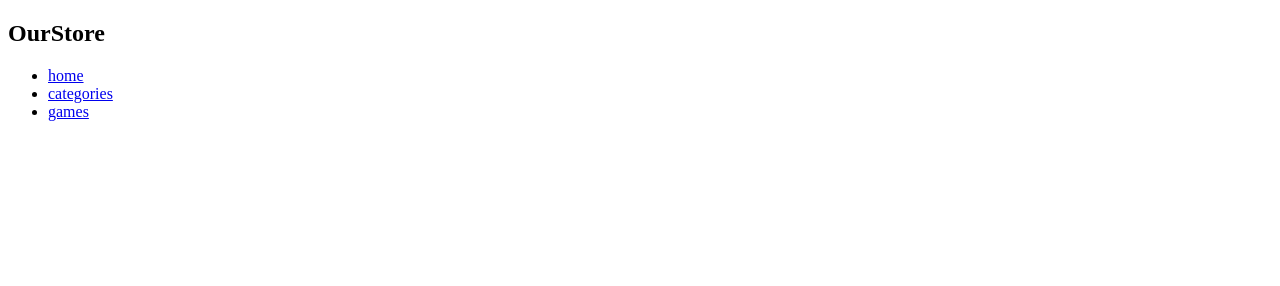
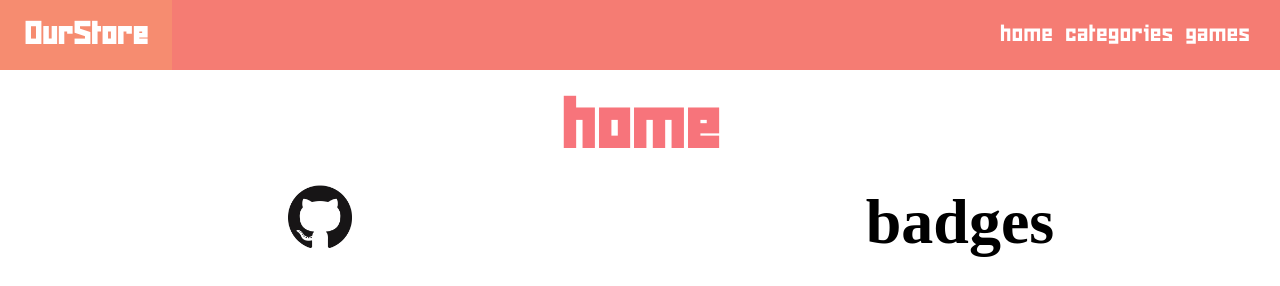
Before and after one commit to Radiquum/OurStore, a Flask app: page / in a window 1280 px wide. Shown: the top 286 px of the page. Before the commit the page ends 121 px from the top, so only its background shows below. Run offline with Flask 2, Linux system fonts and the light colour scheme.

Commit message:
some design
navigation bar & (kinda) home page

```diff
--- /dev/null
+++ b/static/css/index.css
@@ -0,0 +1,20 @@
+.index {
+    display: grid;
+    grid-template-columns: repeat(2, 1fr);
+}
+
+.github {
+    display: flex;
+    flex-direction: column;
+    align-items: center;
+}
+
+.badges {
+    display: flex;
+    flex-direction: column;
+    grid-row: 1;
+    grid-column: 2;
+    align-items: center;
+}
+
+img:where(.badges, .github, :not(.ghlogo)) {margin: 0.5rem;}
--- /dev/null
+++ b/static/css/main.css
@@ -0,0 +1,33 @@
+/* #### RESET #### */
+
+*{
+  margin: 0;
+  padding: 0;
+}
+
+/* #### FONTS #### */
+
+@font-face {
+  font-family: "Snowstorm";
+  src: url( "/static/fonts/Snowstorm.otf" );
+}
+
+/* #### COLORS #### */
+
+:root {
+    --nav-main-bg-color: #F57C73;
+    --nav-logo-bg-color: #F68C70;
+    --nav-text-color: #fff;
+    --nav-link-hover-color: #fcef74;
+    --page-header-text-color: #F7747B;
+  }
+
+/* #### PAGE HEADER #### */
+
+header {
+  text-align: center;
+  font-family: "Snowstorm";
+  font-size: 3rem;
+  padding: 1rem;
+  color: var(--page-header-text-color);
+}
--- /dev/null
+++ b/static/css/nav.css
@@ -0,0 +1,42 @@
+/* #### NAV #### */
+
+nav {
+    display: flex;
+    flex-direction: row;
+    background-color: var(--nav-main-bg-color);
+    font-family: "Snowstorm";
+}
+
+/* #### LOGO #### */
+
+.logo {
+    background-color: var(--nav-logo-bg-color);
+    color: var(--nav-text-color);
+    padding-inline: 1.5rem;
+    padding-block: 1rem;
+    font-size: 2rem;
+}
+
+/* #### LINKS #### */
+
+.links {
+    display: flex;
+    width: 100%;
+    justify-content: right;
+    margin: auto auto;
+    font-size: 1.5rem;
+}
+
+.links a {
+    margin: 0 .25em;
+    text-decoration: none;
+    color: var(--nav-text-color);
+}
+
+.links a:where(:hover, :focus) {
+    color: var(--nav-link-hover-color)
+}
+
+.links:last-child {
+    margin-right: 1em;
+}
--- a/templates/base.html
+++ b/templates/base.html
@@ -1,17 +1,42 @@
 <!doctype html>
+
+<head>
+<!-- ### TITLE ### -->
+
 <title>{% block title %}{% endblock %} - OurStore</title>
-<!-- <link rel="stylesheet" href="{{ url_for('static', filename='style.css') }}"> -->
+
+<!-- ### GENERAL CSS ### -->
+
+<link rel="stylesheet" href="{{ url_for('static', filename='css/main.css') }}">
+<link rel="stylesheet" href="{{ url_for('static', filename='css/nav.css') }}">
+
+<!-- ### PAGE CSS ### -->
+
+{% block css %}
+{% endblock %}
+
+<!-- ### WIEVPORT + FAVICON ### -->
+
+<link rel="shortcut icon" href="{{ url_for('static', filename='favicon.ico') }}">
+<meta name="viewport" content="width=device-width, initial-scale=1.0">
+
+</head>
+<body>
+<!-- ### NAVIGATION ### -->
 <nav>
-  <h1>OurStore</h1>
-  <ul>
-      <li><a href="/">home</a>
-      <li><a href="{{ url_for('categories') }}">categories</a>
-      <li><a href="{{ url_for('game_categories') }}">games</a>
-  </ul>
+  <h1 class="logo">OurStore</h1>
+  <div class="links">
+      <a href="/">home</a>
+      <a href="{{ url_for('categories') }}">categories</a>
+      <a href="{{ url_for('game_categories') }}">games</a>
+  </div>
 </nav>
+
+<!-- ### PAGE CONTENT ### -->
 <section class="content">
   <header>
     {% block header %}{% endblock %}
   </header>
   {% block content %}{% endblock %}
 </section>
+</body>
--- a/templates/categories.html
+++ b/templates/categories.html
@@ -7,7 +7,7 @@
 {% block content %}
     {% for i in j['categories'] %}
         <div>{{ i['title'] }}
-        <a href="{{ HOST_URL }}/category/{{ i['id'] }}">GO-TO</a></div>
+        <a href="/category/{{ i['id'] }}">GO-TO</a></div>
         <br>
     {% endfor %}
 {% endblock %}
--- a/templates/game_categories.html
+++ b/templates/game_categories.html
@@ -7,7 +7,7 @@
 {% block content %}
     {% for i in j['categories'] %}
         <div>{{ i['title'] }}
-        <a href="{{ HOST_URL }}/game_category/{{ i['id'] }}">GO-TO</a></div>
+        <a href="/game_category/{{ i['id'] }}">GO-TO</a></div>
         <br>
     {% endfor %}
 {% endblock %}
--- a/templates/index.html
+++ b/templates/index.html
@@ -1,8 +1,31 @@
 {% extends 'base.html' %}
 
+{% block css %}
+  <link rel="stylesheet" href="{{ url_for('static', filename='css/index.css') }}">
+{% endblock %}
+
 {% block header %}
-  <h1>{% block title %}{% endblock %}</h1>
+  <h1>{% block title %}home{% endblock %}</h1>
 {% endblock %}
 
 {% block content %}
+<div class="index">
+  <div class="github">
+    <img src="/static/GitHub-Mark-120px-plus.png" class="ghlogo" style="width: 4rem; display: block; margin-bottom: 2rem;">
+    <img src="https://img.shields.io/github/last-commit/radiquum/ourstore?style=for-the-badge">
+    <img src="https://img.shields.io/github/workflow/status/radiquum/ourstore/Deploy?label=Deploy&style=for-the-badge">
+    <img alt="CodeFactor Grade" src="https://img.shields.io/codefactor/grade/github/radiquum/ourstore?style=for-the-badge">
+    <img src="https://img.shields.io/github/license/radiquum/ourstore?style=for-the-badge">
+    <a href="https://github.com/radiquum/ourstore"><img src="https://img.shields.io/badge/Repo-OurStore-green?style=for-the-badge&logo=github"></a>
+  </div>
+  <div class="badges">
+    <h2 style="font-size: 4rem; display: block; margin-bottom: 2rem;">badges</h2>
+    <img src="https://forthebadge.com/images/badges/uses-html.svg">
+    <img src="https://forthebadge.com/images/badges/uses-css.svg">
+    <img src="https://forthebadge.com/images/badges/uses-badges.svg">
+    <img src="https://forthebadge.com/images/badges/you-didnt-ask-for-this.svg">
+    <!-- <img src="https://img.shields.io/website?style=for-the-badge&url=https%3A%2F%2Fourstoree.herokuapp.com%2F"> -->
+  </div>
+</div>
+
 {% endblock %}
```
Also changed, not shown: templates/category.html (+1 -24 lines), static/GitHub-Mark-120px-plus.png (added), static/favicon.ico (renamed from favicon.ico), static/fonts/Snowstorm.otf (added), 1 other file.
